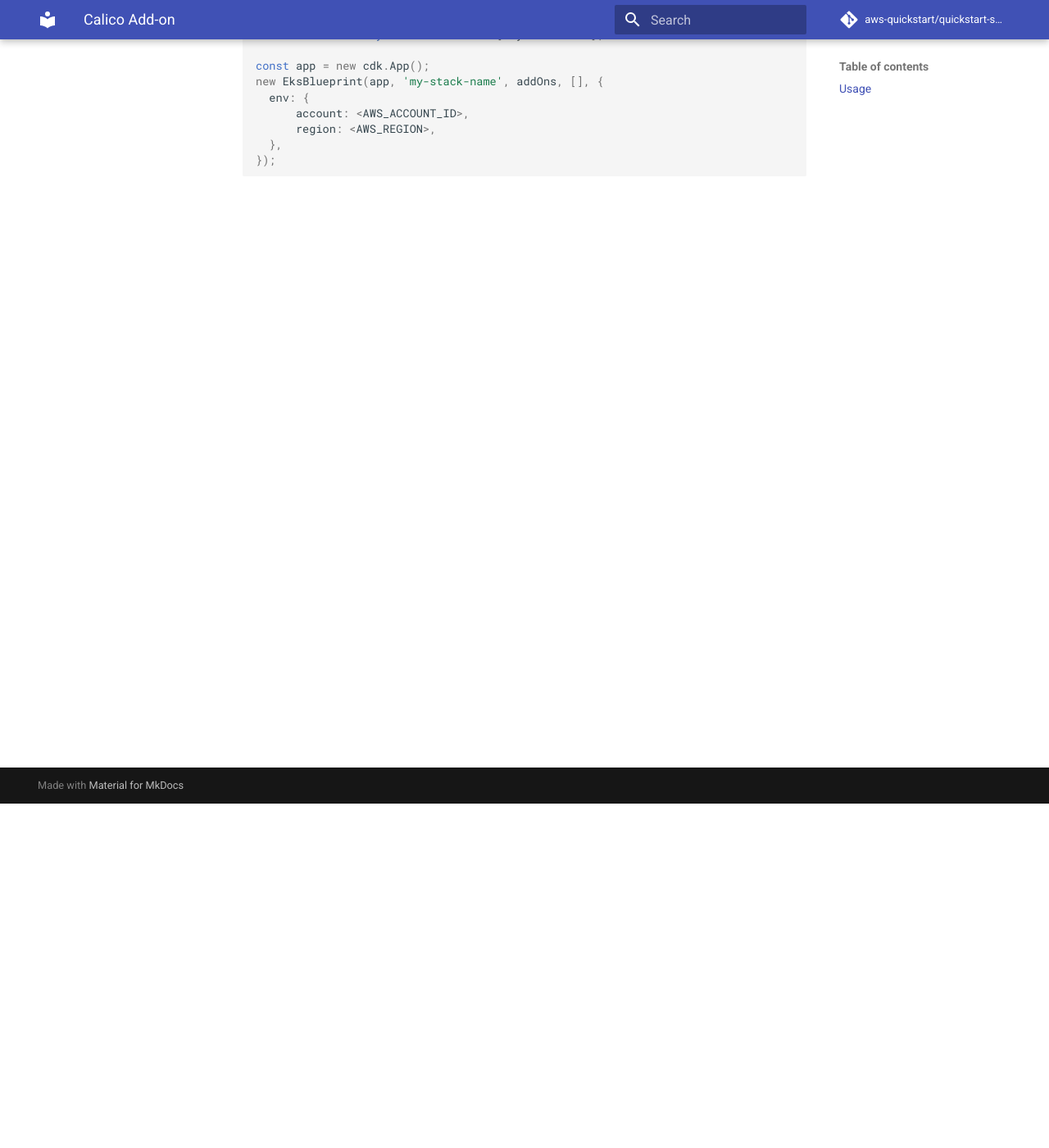
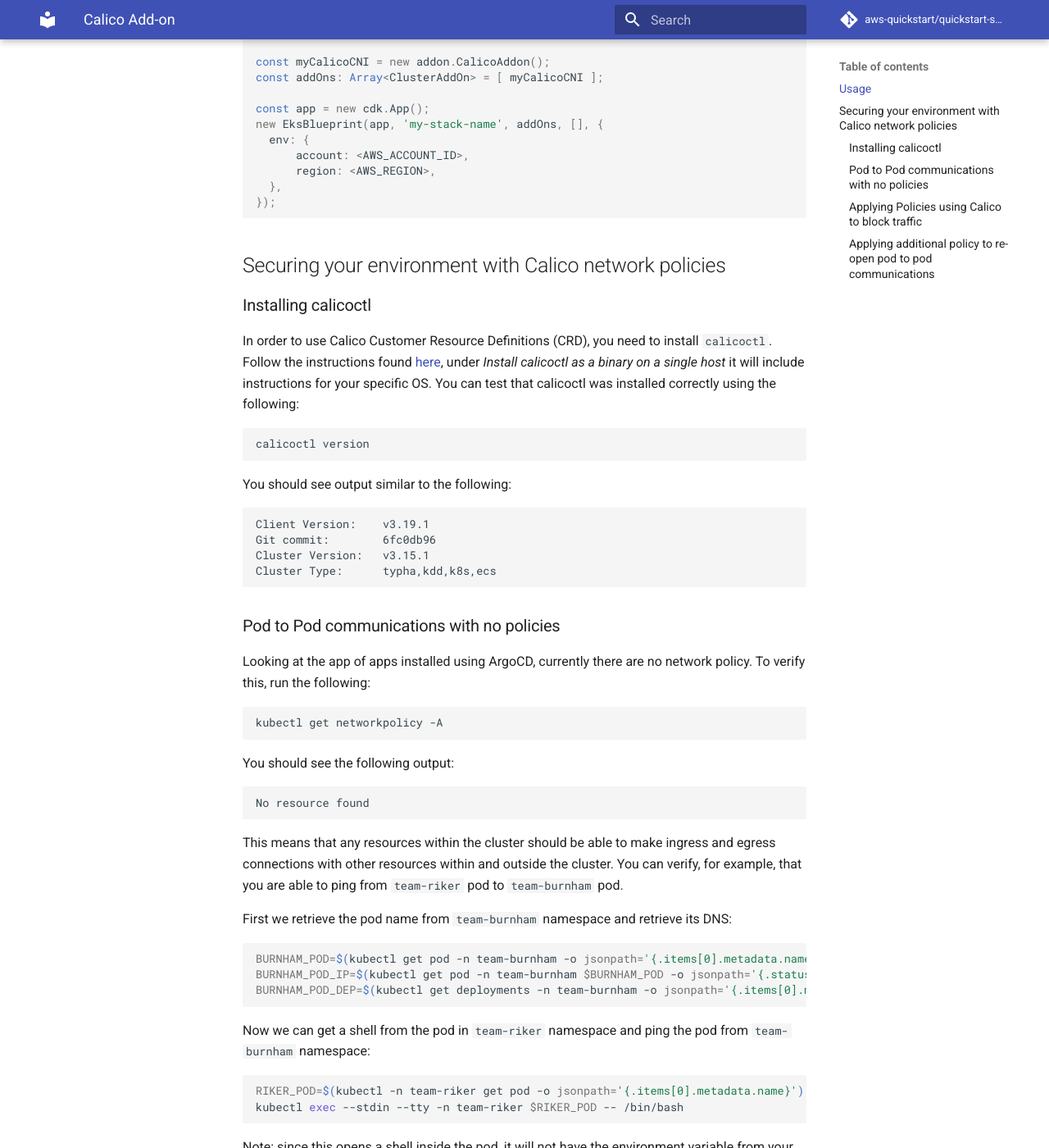
Before and after one commit to aws-quickstart/cdk-eks-blueprints, an MkDocs documentation site: the page built from docs/addons/calico.md, in a window 1280 px wide and 1400 px high, scrolled down 420 px. Shown: the whole window at 82% size. Built offline with MkDocs 1.6.1 and Material for MkDocs 9.7.7, drawn with Linux system fonts in a browser that asks for light colours; comment, search, counter and statistics services are not loaded; some of the changed text lies outside the part shown.

Commit message:
daily update; need additional policy done

````diff
--- a/docs/addons/calico.md
+++ b/docs/addons/calico.md
@@ -2,7 +2,7 @@
 
 The `Calico` addon adds support for [Calico CNI](https://docs.projectcalico.org/about/about-calico) to an EKS cluster.
 
-Calico is an open source networking and network security solution for containers.
+Calico is an open source networking and network security solution for containers, virtual machines, and native host-based workloads.To secure workloads in Kubernetes, Calico utilizes Network Policies.
 
 ## Usage
 
@@ -20,3 +20,136 @@
   },
 });
 ```
+## Securing your environment with Calico network policies
+
+### Installing calicoctl
+
+In order to use Calico Customer Resource Definitions (CRD), you need to install `calicoctl`.
+Follow the instructions found [here](https://docs.projectcalico.org/getting-started/clis/calicoctl/install), under *Install calicoctl as a binary on a single host* it will include instructions for your specific OS. You can test that calicoctl was installed correctly using the following:
+
+```bash
+calicoctl version
+```
+
+You should see output similar to the following:
+
+```
+Client Version:    v3.19.1
+Git commit:        6fc0db96
+Cluster Version:   v3.15.1
+Cluster Type:      typha,kdd,k8s,ecs
+```
+
+### Pod to Pod communications with no policies
+
+Looking at the app of apps installed using ArgoCD, currently there are no network policy. To verify this, run the following:
+
+```bash
+kubectl get networkpolicy -A
+```
+You should see the following output:
+
+```
+No resource found
+```
+
+This means that any resources within the cluster should be able to make ingress and egress connections with other resources within and outside the cluster. You can verify, for example, that you are able to ping from `team-riker` pod to `team-burnham` pod.
+
+First we retrieve the pod name from `team-burnham` namespace and retrieve its DNS:
+
+```bash
+BURNHAM_POD=$(kubectl get pod -n team-burnham -o jsonpath='{.items[0].metadata.name}')
+BURNHAM_POD_IP=$(kubectl get pod -n team-burnham $BURNHAM_POD -o jsonpath='{.status.podIP}')
+BURNHAM_POD_DEP=$(kubectl get deployments -n team-burnham -o jsonpath='{.items[0].metadata.name}')
+```
+
+Now we can get a shell from the pod in `team-riker` namespace and ping the pod from `team-burnham` namespace:
+
+```bash
+RIKER_POD=$(kubectl -n team-riker get pod -o jsonpath='{.items[0].metadata.name}')
+kubectl exec --stdin --tty -n team-riker $RIKER_POD -- /bin/bash
+```
+
+Note: since this opens a shell inside the pod, it will not have the environment variable from your local shell. You should retrieve the actual podIP and the deployment name from the environment variables `BURNHAM_POD` and `BURNHAM_POD_DEP`.
+
+With those actual values, ping the DNS of the pod from `team-burnham`:
+
+```bash
+root@kustomize-guestbook-ui-85985d774c-tvk6n:/var/www/html# ping <podIP>.<deployment name>.team-burnham.svc.cluster.local
+```
+
+You should see it pinging successfully:
+
+```
+PING 10-0-184-139.guestbook-ui.team-burnham.svc.cluster.local (10.0.184.139): 56 data bytes
+64 bytes from 10.0.184.139: icmp_seq=0 ttl=254 time=0.101 ms
+64 bytes from 10.0.184.139: icmp_seq=1 ttl=254 time=0.069 ms
+64 bytes from 10.0.184.139: icmp_seq=2 ttl=254 time=0.069 ms
+64 bytes from 10.0.184.139: icmp_seq=3 ttl=254 time=0.073 ms
+```
+### Applying Policies using Calico to block traffic
+
+One of the powerful things about Calico is the ability to apply a Global Network Policy - policy across all namespaces.
+
+Let's apply the following Global Network Policy:
+
+```yaml
+apiVersion: projectcalico.org/v3
+kind: GlobalNetworkPolicy
+metadata:
+  name: global-deny-all
+spec:
+  order: 2000
+  types:
+  - Ingress
+  - Egress
+
+  # egress network rules
+  egress:
+  # Allow all egress traffic from kube-system.
+  - action: Allow
+    destination: {}
+    source:
+      namespaceSelector: name == 'kube-system'
+
+  # Allow egress DNS traffic to any destination.
+  - action: Allow
+    protocol: UDP
+    destination:
+      nets:
+        - 0.0.0.0/0
+      ports:
+        - 53
+
+  # ingress network rules
+  ingress:
+  # Allow all ingress traffic for the kube-system namespace.
+  - action: Allow
+    destination:
+      namespaceSelector: name == 'kube-system'
+    source: {}
+```
+
+You can either save it as `calico-global-deny-all.yaml` or copy the file in this directory. Run the following command to apply the policy:
+
+```bash
+DATASTORE_TYPE=kubernetes \
+    KUBECONFIG=~/.kube/config
+    calicoctl apply -f global-deny-all.yaml
+```
+
+You should see the following:
+
+```
+Successfully applied 1 'GlobalNetworkPolicy' resource(s)
+```
+
+The policy blocks all egress and ingress traffic in namespaces except `kube-system`, with the exception of DNS traffic (UDP:53).
+You can try to ping the pod from `team-burnham` from a shell within the pod from `team-riker` and see that now you won't receive any response back.
+
+### Applying additional policy to re-open pod to pod communications
+
+The above GlobalNetworkPolicy removes the ability for pods to communicate with other pods in all namespaces except `kube-system`.
+However, you can still apply Kubernetes NetworkPolicy on top of that to “poke holes” for egress and ingress needs.
+
+For example, if you wanted to open all traffic between `team-burnham` and `team-riker`, the following Kubernetes NetworkPolicy could be applied.
````
Also changed, not shown: docs/addons/calico-global-deny-all.yaml (added, +41 -0 lines).
